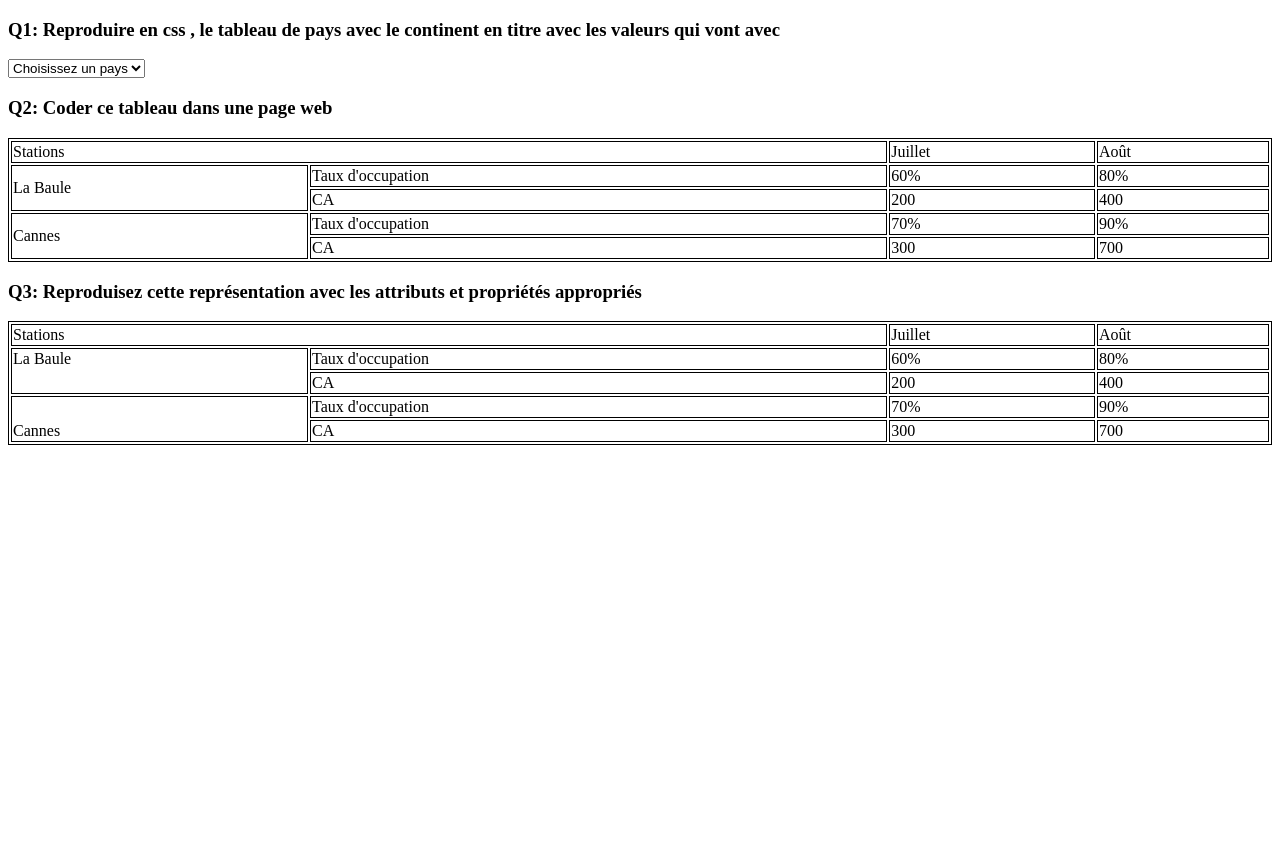
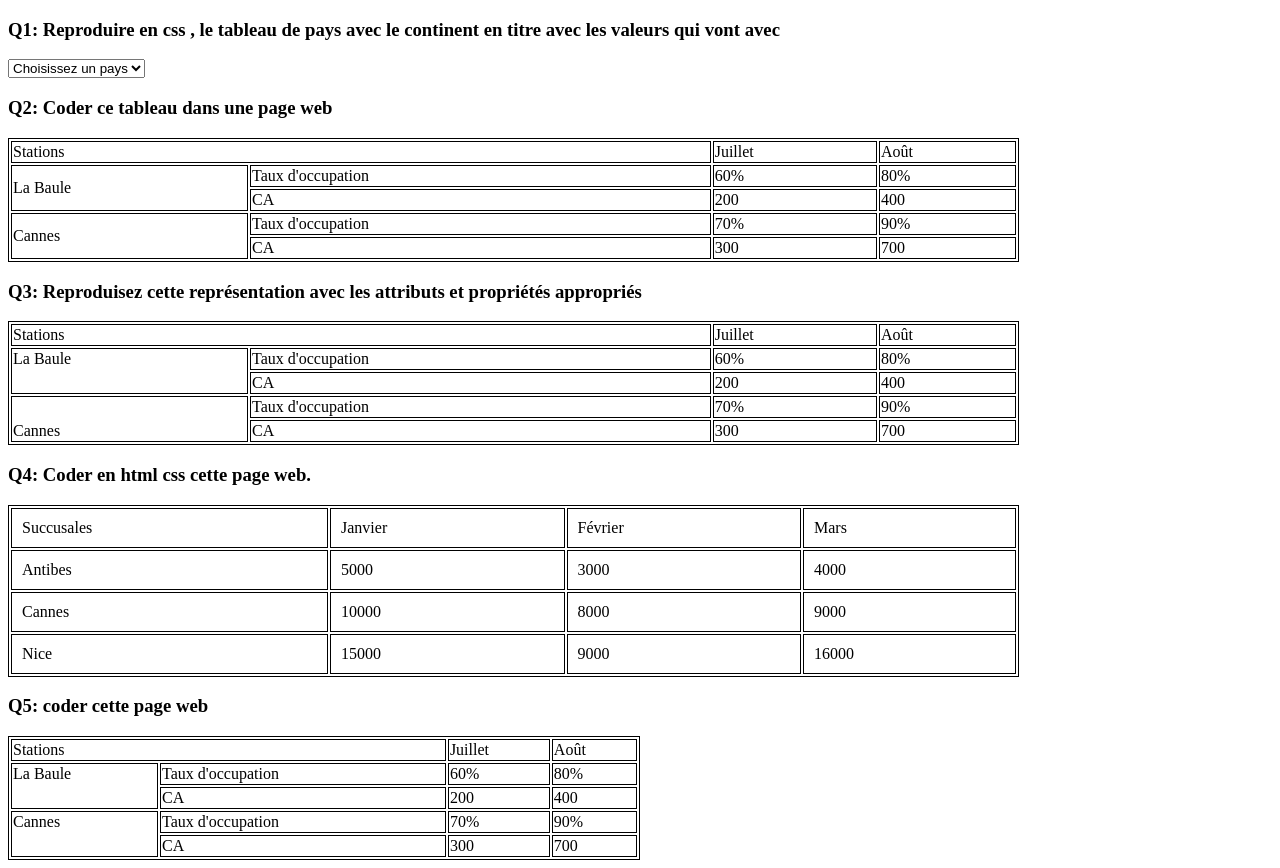
Before and after one commit to Saisai-31/Exercices, a plain HTML site: page ActivitéWeb4.html in a window 1280 px wide. Before the commit the page ends 800 px from the top, so only its background shows below. Drawn offline with Linux system fonts and the light colour scheme.

Commit message:
fininalisation de l'exercice activité web 4

```diff
--- a/ActivitéWeb4.css
+++ b/ActivitéWeb4.css
@@ -1,8 +1,20 @@
+/* Exercices Q2 et Q3 */
 table{
     border: 1px solid black;
-    width: 100%;
+    width: 80%;
 }
 
 td{
     border: 1px solid black;
 }
+
+/* Exercices Q4 */
+.q4 td{
+    padding: 10px;
+}
+
+/* Q5: coder cette page web */
+.Q5{
+    border: 1px solid black;
+    width: 50%;
+}
--- a/ActivitéWeb4.html
+++ b/ActivitéWeb4.html
@@ -95,6 +95,64 @@
                 </tr>
             </table>
 
+            <h3>Q4: Coder en html css cette page web.</h3>
+            <table>
+                <tr class="q4">
+                    <td>Succusales</td>
+                    <td>Janvier</td>
+                    <td>Février</td>
+                    <td>Mars</td>
+                </tr>
+                <tr class="q4">
+                    <td>Antibes</td>
+                    <td>5000</td>
+                    <td>3000</td>
+                    <td>4000</td>
+                </tr>
+                <tr class="q4">
+                    <td>Cannes</td>
+                    <td>10000</td>
+                    <td>8000</td>
+                    <td>9000</td>
+                </tr>
+                <tr class="q4">
+                    <td>Nice</td>
+                    <td>15000</td>
+                    <td>9000</td>
+                    <td>16000</td>
+                </tr>
+            </table>
+
+            <h3>Q5: coder cette page web</h3>
+            <table class="Q5">
+                <tr>
+                    <td colspan="2">Stations</td>
+                    <td>Juillet</td>
+                    <td>Août</td>
+                </tr>
+                <tr>
+                    <td rowspan="2" valign="top">La Baule</td>
+                    <td>Taux d'occupation</td>
+                    <td>60%</td>
+                    <td>80%</td>
+                </tr>
+                <tr>
+                    <td>CA</td>
+                    <td>200</td>
+                    <td>400</td>
+                </tr>
+                <tr>
+                    <td rowspan="2" valign="top">Cannes</td>
+                    <td>Taux d'occupation</td>
+                    <td>70%</td>
+                    <td>90%</td>
+                </tr>
+                <tr>
+                    <td>CA</td>
+                    <td>300</td>
+                    <td>700</td>
+                </tr>
+            </table>
 
 
 
```
